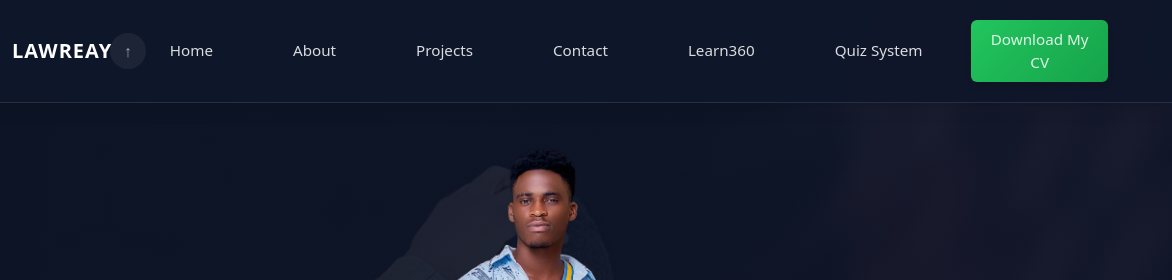
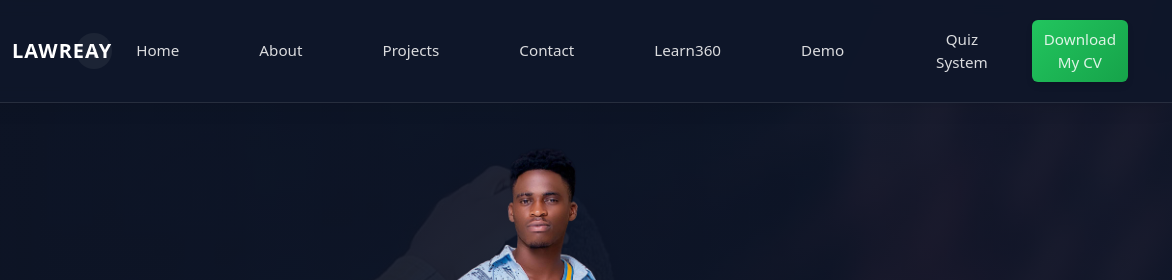
Before and after one commit to lawreay/portfolio, a plain HTML site: page index.html in a window 1280 px wide. Shown: the top 280 px of the page, 108-1280 px from the left. Drawn offline with nearby package versions, Linux system fonts and the light colour scheme.

Commit message:
Bugs fixed: Added two new buttons in the header section of the portfolio website linking to a demo page and a quiz system.

```diff
--- a/index.html
+++ b/index.html
@@ -129,7 +129,11 @@
         <li><a href="#projects"> <button class="header_btn">Projects</button></a></li>
         <li><a href="#contact"><button class="header_btn">Contact</button></a></li>
         <li><a href="https://learn360.free.nf/" target="_blank"><button class="header_btn">Learn360</button></a></li>
+
+        <li><a href="https://lawreay.github.io/learn360-log-in-page-demo/" target="_blank"><button class="header_btn">Demo</button></a></li>
         <li><a href="https://lawreay.github.io/Ntonda-Online-Quiz-System-/" target="_blank"><button class="header_btn">Quiz System</button></a></li>
+
+
         <li><a class="download" href="cv.jpeg" download="Lawrence Phuka CV"><Button>Download My CV</Button></a></li>
       </ul>
     </div>
```
